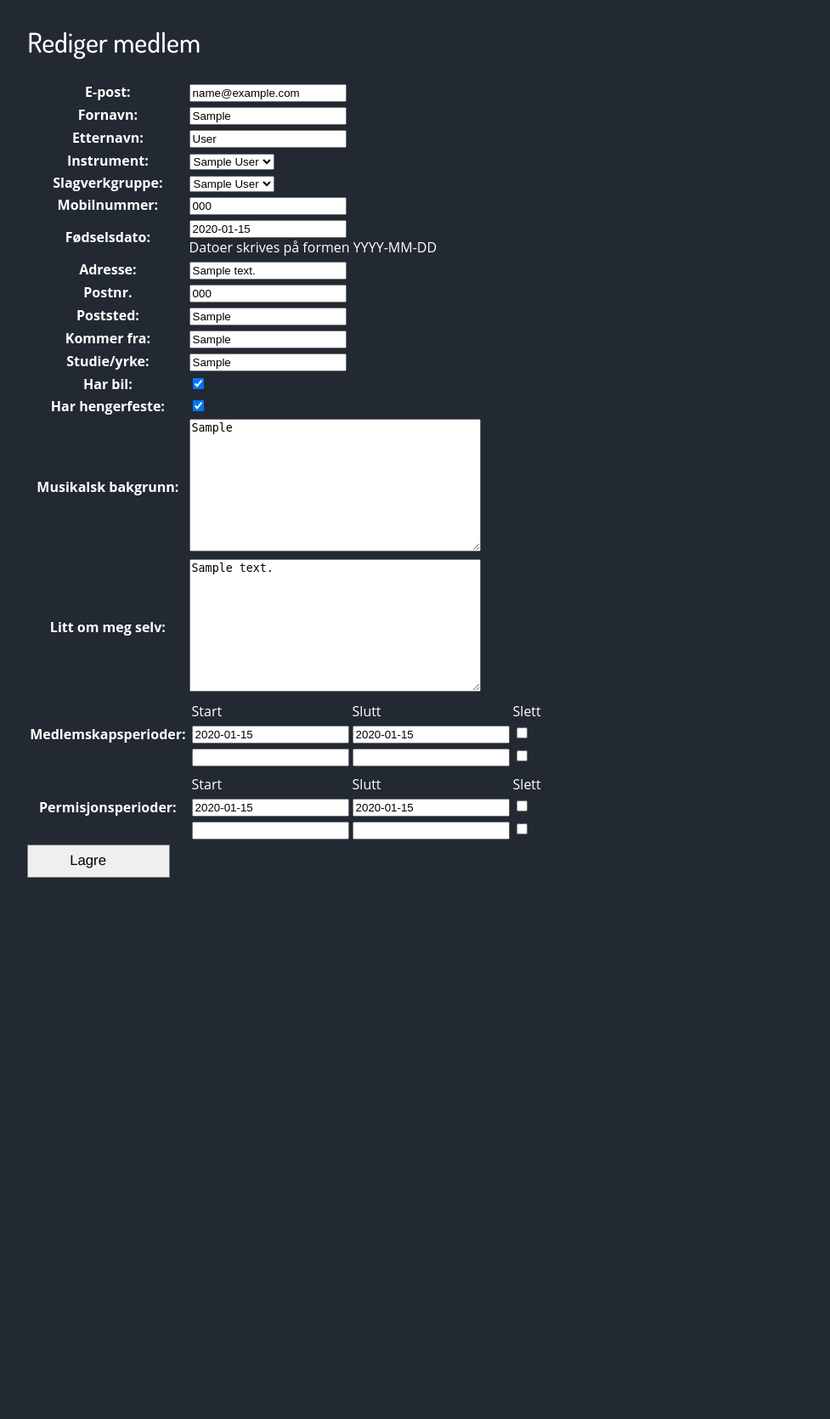
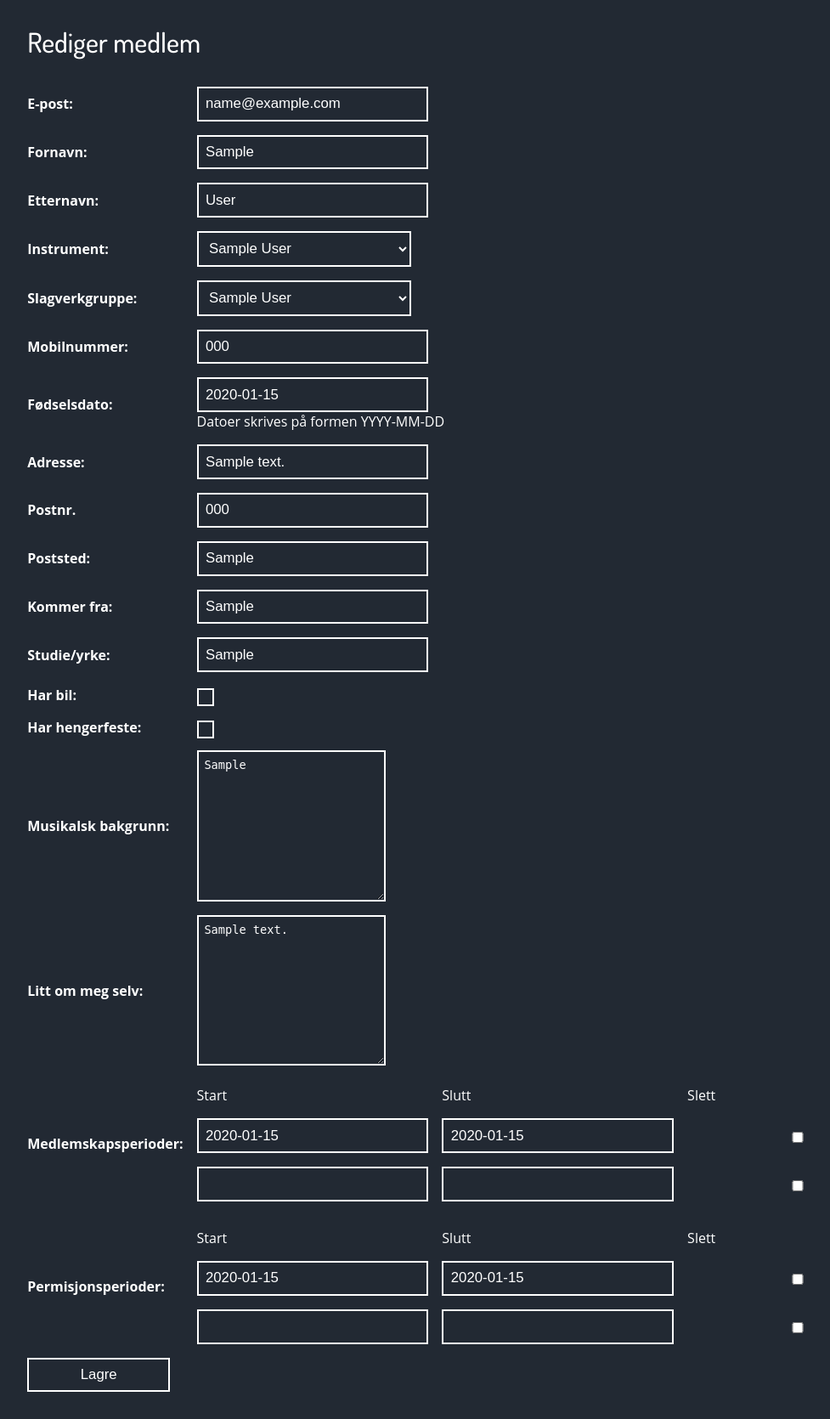
Before and after one commit to kalkins/buk-django, a Django app: page /medlem/1/endre in a window 1280 px wide. Shown: the part 64-1734 px from the top of the page at 85% size, without its empty margins (83-1060 px from the left). Before the commit the page ends 1097 px from the top, so only its background shows below. Run offline with Django 3.2, Linux system fonts and the light colour scheme; a user stored in the database is signed in; tables that the repository leaves empty hold one stand-in row (values such as "Sample post"); style sheets or scripts are compiled from the project's sources; some web fonts are replaced.

Commit message:
Add css to forms and tables

```diff
--- a/base/static/base/css/base.css
+++ b/base/static/base/css/base.css
@@ -179,39 +179,107 @@ body > section:nth-of-type(2n+1) {
   color: white;
 }
 
-/* line 1, components/form/_textinput.scss */
-label.moderntextinput {
-  position: relative;
-}
-/* line 4, components/form/_textinput.scss */
-label.moderntextinput input {
-  width: 10em;
-  font-size: 1.05em;
-  font-family: 'Droid Sans', Helvetica, Arial, sans-serif;
-  vertical-align: middle;
-  border: 1px solid gray;
-  padding: 0.5em;
-  margin-bottom: 0.5em;
-  padding-right: 2em;
-}
-/* line 8, components/form/_textinput.scss */
-label.moderntextinput i {
-  position: absolute;
-  bottom: -0.1em;
-  right: 0.4em;
-  margin-right: 0.3em;
+/* Hide the browser's default checkbox */
+/* line 2, components/form/_checkbox-radiobutton.sass */
+.oldnotfancycheckbox {
+  display: none;
+  width: initial;
 }
 
-/* line 1, components/form/_button.scss */
-.modernbutton {
+/* line 6, components/form/_checkbox-radiobutton.sass */
+.checkbox-container {
+  /* Customize the container */
+  position: relative;
+  display: block;
+  width: fit-content;
+  height: 1em;
+  cursor: pointer;
+  padding-left: 1.5em;
+  font-size: 1.05em;
+  /* Create a custom checkbox */
+  /* Style the checkmark/indicator */
+  /* When the checkbox is checked, add a background */
+  /* Create the checkmark/indicator (hidden when not checked) */
+}
+/* line 17, components/form/_checkbox-radiobutton.sass */
+.checkbox-container .fancy-checkbox {
+  position: absolute;
+  top: 0;
+  left: 0;
+  height: 1em;
+  width: 1em;
+  background-color: #222933;
+  display: inline-block;
+  border: solid #fff 2px;
+  text-align: center;
+  -webkit-user-select: none;
+  -moz-user-select: none;
+  -ms-user-select: none;
+  user-select: none;
+}
+/* line 34, components/form/_checkbox-radiobutton.sass */
+.checkbox-container .checkmark {
+  display: inline-block;
+  width: 5px;
+  height: 10px;
+  border: solid #fff;
+  border-width: 0 3px 3px 0;
+  -webkit-transform: rotate(45deg);
+  -ms-transform: rotate(45deg);
+  transform: rotate(45deg);
+}
+/* line 50, components/form/_checkbox-radiobutton.sass */
+.checkbox-container .checkmark {
+  visibility: hidden;
+}
+
+/* Show the checkmark when checked */
+/* line 56, components/form/_checkbox-radiobutton.sass */
+input:checked ~ .checkbox-container .checkmark {
+  visibility: visible;
+}
+
+/* On mouse-over, add a grey background color */
+/* line 61, components/form/_checkbox-radiobutton.sass */
+.checkbox-container:hover .fancy-checkbox {
+  background-color: #29313d;
+}
+
+/* line 5, components/form/_form.scss */
+form tr:nth-child(even), form tr:nth-child(odd) {
+  background-color: initial;
+  margin-bottom: 1em;
+  height: auto;
+}
+/* line 10, components/form/_form.scss */
+form th, form td {
+  padding: 0.5em 1em 0.5em 0;
+}
+
+/* line 15, components/form/_form.scss */
+input, select, textarea, button {
+  width: 15em;
+  font-size: 1.05em;
+  vertical-align: middle;
+  border: 2px solid #fff;
+  padding: 0.5em;
+  background-color: #222933;
+  color: #fff;
+}
+
+/* line 25, components/form/_form.scss */
+input:focus {
+  background-color: #29313d;
+}
+
+/* line 29, components/form/_form.scss */
+input[type="submit"] {
   width: 10em;
-  font-size: 1.05em;
-  font-family: 'Droid Sans', Helvetica, Arial, sans-serif;
-  vertical-align: middle;
-  border: 1px solid gray;
-  padding: 0.5em;
-  margin-bottom: 0.5em;
-  padding-right: 2em;
+}
+
+/* line 33, components/form/_form.scss */
+input[type="submit"]:hover {
+  background-color: #29313d;
 }
 
 /* line 1, components/_buttons.sass */
@@ -247,6 +315,31 @@ label.moderntextinput i {
 
 /* line 11, components/table/_table.sass */
 .row:nth-child(odd) {
+  background-color: rgba(41, 49, 61, 0.3);
+}
+
+/* line 15, components/table/_table.sass */
+table {
+  border-collapse: collapse;
+}
+
+/* line 17, components/table/_table.sass */
+th, td {
+  padding: 1em;
+}
+
+/* line 19, components/table/_table.sass */
+th {
+  text-align: left;
+}
+
+/* line 22, components/table/_table.sass */
+tr:nth-child(even) {
+  background-color: rgba(41, 49, 61, 0.6);
+}
+
+/* line 25, components/table/_table.sass */
+tr:nth-child(odd) {
   background-color: rgba(41, 49, 61, 0.3);
 }
 
--- /dev/null
+++ b/base/static/base/css/components/form/_checkbox-radiobutton.sass
@@ -0,0 +1,62 @@
+/* Hide the browser's default checkbox */
+.oldnotfancycheckbox
+    display: none
+    width: initial
+
+.checkbox-container
+    /* Customize the container */
+    position: relative
+    display: block
+    width: fit-content
+    height: 1em
+    cursor: pointer
+    padding-left: 1.5em
+    font-size: 1.05em
+
+    /* Create a custom checkbox */
+    .fancy-checkbox
+        position: absolute
+        top: 0
+        left: 0
+        height: 1em
+        width: 1em
+        background-color: $main
+        display: inline-block
+        border: solid $secondary 2px
+        //border-radius: 2px
+        text-align: center
+        -webkit-user-select: none
+        -moz-user-select: none
+        -ms-user-select: none
+        user-select: none
+
+    /* Style the checkmark/indicator */
+    .checkmark
+        display: inline-block
+        width: 5px
+        height: 10px
+        border: solid $secondary
+        border-width: 0 3px 3px 0
+        -webkit-transform: rotate(45deg)
+        -ms-transform: rotate(45deg)
+        transform: rotate(45deg)
+
+    /* When the checkbox is checked, add a background */
+    //MÅ RETTES!!
+    input:checked ~ .fancy-checkbox
+        // background-color: ?
+
+    /* Create the checkmark/indicator (hidden when not checked) */
+    .checkmark
+        //content: "" var::after checkamrk
+        visibility: hidden
+
+/* Show the checkmark when checked */
+input:checked ~ .checkbox-container
+    .checkmark
+        visibility: visible
+
+/* On mouse-over, add a grey background color */
+.checkbox-container:hover
+    .fancy-checkbox
+        background-color: $main-light
--- a/base/static/base/css/components/form/_form.scss
+++ b/base/static/base/css/components/form/_form.scss
@@ -1,3 +1,35 @@
-@import '_moderninput';
-@import '_textinput';
-@import '_button';
+@import '_checkbox-radiobutton.sass';
+
+// Forms av tables: Forms should not look like tables
+form {
+    tr:nth-child(even), tr:nth-child(odd) {
+        background-color: initial;
+        margin-bottom: 1em;
+        height: auto;
+    }
+    th, td {
+        padding: 0.5em 1em 0.5em 0;
+    }
+}
+
+input, select, textarea,button {
+    width: 15em;
+    font-size: 1.05em;
+    vertical-align: middle;
+    border: 2px solid $secondary;
+    padding: 0.5em;
+    background-color: $main;
+    color: $secondary;
+}
+
+input:focus {
+    background-color: $main-light
+}
+
+input[type="submit"] {
+    width: 10em;
+}
+
+input[type="submit"]:hover {
+    background-color: $main-light
+}
--- a/base/static/base/css/components/table/_table.sass
+++ b/base/static/base/css/components/table/_table.sass
@@ -12,20 +12,15 @@
     background-color: $odd-row
 
 //Table as table
+table
+    border-collapse: collapse
+th, td
+    padding: 1em
 th
     text-align: left
-tr
-    height: 3em
 
 tr:nth-child(even)
     background-color: $even-row
 
 tr:nth-child(odd)
     background-color: $odd-row
-
-//Forms should not look like tables
-form
-    tr:nth-child(even)
-        background-color: initial
-    tr:nth-child(odd)
-        background-color: initial
--- a/base/static/base/css/variables/_color-palette.sass
+++ b/base/static/base/css/variables/_color-palette.sass
@@ -1,4 +1,7 @@
 $main: rgba(34, 41, 51, 1)
+$secondary: #fff
+
+$main-light: rgba(41, 49, 61, 1)
 
 $odd-row: rgba(41, 49, 61, 0.3)
 $even-row: rgba(41, 49, 61, 0.6)
--- a/base/templates/widgets/fancycheckbox.html
+++ b/base/templates/widgets/fancycheckbox.html
@@ -1,4 +1,4 @@
-<div class="checkbox_container">
-  <input type="checkbox" id="{{ widget.name }}" name="{{ widget.name }}" value="{{ widget.value|stringformat:'s' }}" checked="checked">
-  <label class="checkmark" for="{{ widget.name}}"></label>
-</div>
+<input type="checkbox" class="oldnotfancycheckbox" id="{{ widget.name }}" name="{{ widget.name }}" value="{{ widget.value|stringformat:'s' }}">
+<label class="checkbox-container" for="{{ widget.name}}">
+  <div class="fancy-checkbox"><div class="checkmark"></div></div>
+</label>
--- a/members/templates/members/member_change.html
+++ b/members/templates/members/member_change.html
@@ -29,7 +29,7 @@
                 </td>
             </tr>
         </table>
-        <input class='modernbutton' type='submit' value='Lagre' />
+        <input type='submit' value='Lagre' />
     </form>
 </section>
 {% endblock main %}
```
